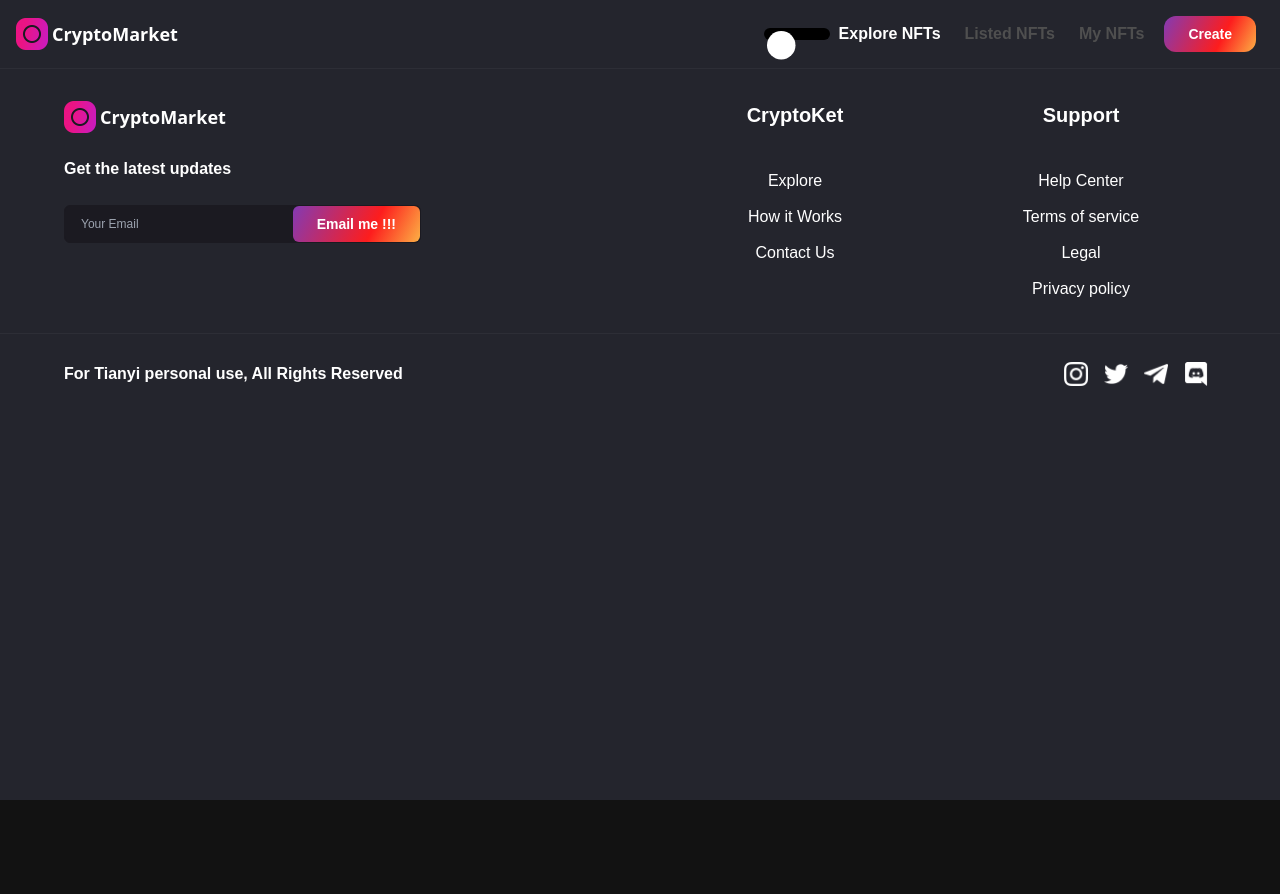
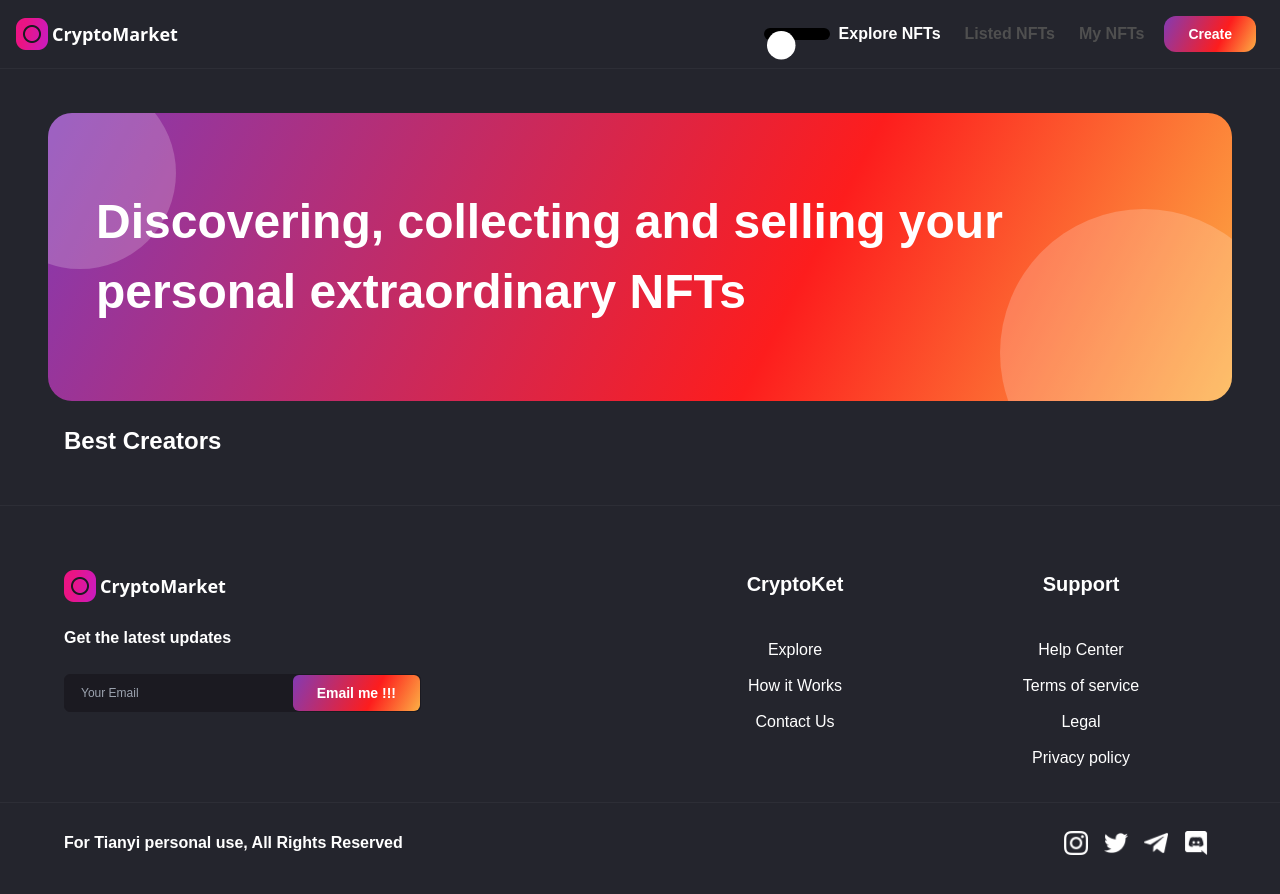
Before and after one commit to Andrewzhan2001/web3.0-NFT, a Next.js app: page / in a window 1280 px wide. Shown: the top 894 px of the page. Before the commit the page ends 800 px from the top, so only its background shows below. Built offline with nearby package versions, Linux system fonts and the light colour scheme; a web font is replaced by a local one.

Commit message:
adding Banner of mian screen

```diff
--- /dev/null
+++ b/components/Banner.jsx
@@ -0,0 +1,11 @@
+import React from 'react';
+
+const Banner = ({ parentStyles, childStyles, banner }) => (
+  <div className={`relative z-0 flex items-center w-full overflow-hidden nft-gradient ${parentStyles}`}>
+    <p className={`text-5xl font-bold leading-70 font-poppins ${childStyles}`}>{banner}</p>
+    <div className="absolute w-48 h-48 rounded-full sm:w-32 sm:h-32 -top-9 -left-16 -z-5 white-bg" />
+    <div className="absolute rounded-full w-72 h-72 sm:w-56 sm:h-56 -bottom-24 -right-14 -z-5 white-bg" />
+  </div>
+);
+
+export default Banner;
--- a/components/index.js
+++ b/components/index.js
@@ -1,5 +1,6 @@
 import Navbar from './Navbar';
 import Footer from './Footer';
 import Button from './Button';
+import Banner from './Banner';
 
-export { Navbar, Footer, Button };
+export { Navbar, Footer, Button, Banner };
--- a/pages/_app.js
+++ b/pages/_app.js
@@ -8,7 +8,9 @@
   <ThemeProvider attribute="class" defaultTheme="dark">
     <div className="min-h-screen bg-white dark:bg-nft-dark">
       <Navbar />
-      <Component {...pageProps} />
+      <div className="pt-65">
+        <Component {...pageProps} />
+      </div>
       <Footer />
     </div>
     {/* fontawesome for icons on the page */}
--- a/pages/index.js
+++ b/pages/index.js
@@ -1,15 +1,26 @@
+import { Banner } from '../components';
+
 // index in each folder will match all route with that folder
 // next.js use _app.js to initialize pages and taking routes
 // _document.js run at the time server build the object
-//Any <head> code, render logic, load fonts and style sheets should be moved to a custom _document.js
+// Any <head> code, render logic, load fonts and style sheets should be moved to a custom _document.js
 // Any shared layout between all pages should be moved to a custom _app.js.
 // tailwind css start from small size screen, only need to set exception break point for large screen
 const Home = () => (
-  <div>
-    <h1 className='text-3xl font-bold underline '>
-        Hello World
-    </h1>
+  <div className="flex justify-center p-12 sm:px-4">
+    <div className="w-full minmd:w-4/5">
+      <Banner
+        banner="Discovering, collecting and selling your personal extraordinary NFTs"
+        parentStyles="justify-start mb-6 h-72 sm:h-60 p-12 xs:p-4 xs:h-44 rounded-3xl"
+        childStyles="md:text-4xl sm:text-2xl xs:text-xl text-left text-white"
+      />
+      <div>
+        <h1 className="ml-4 text-2xl font-semibold font-poppins dark:text-white text-nft-black-1 minlg:text-4xl xs:ml-0">Best Creators</h1>
+      </div>
+    </div>
+
+
   </div>
-)
+);
 
 export default Home;
```
